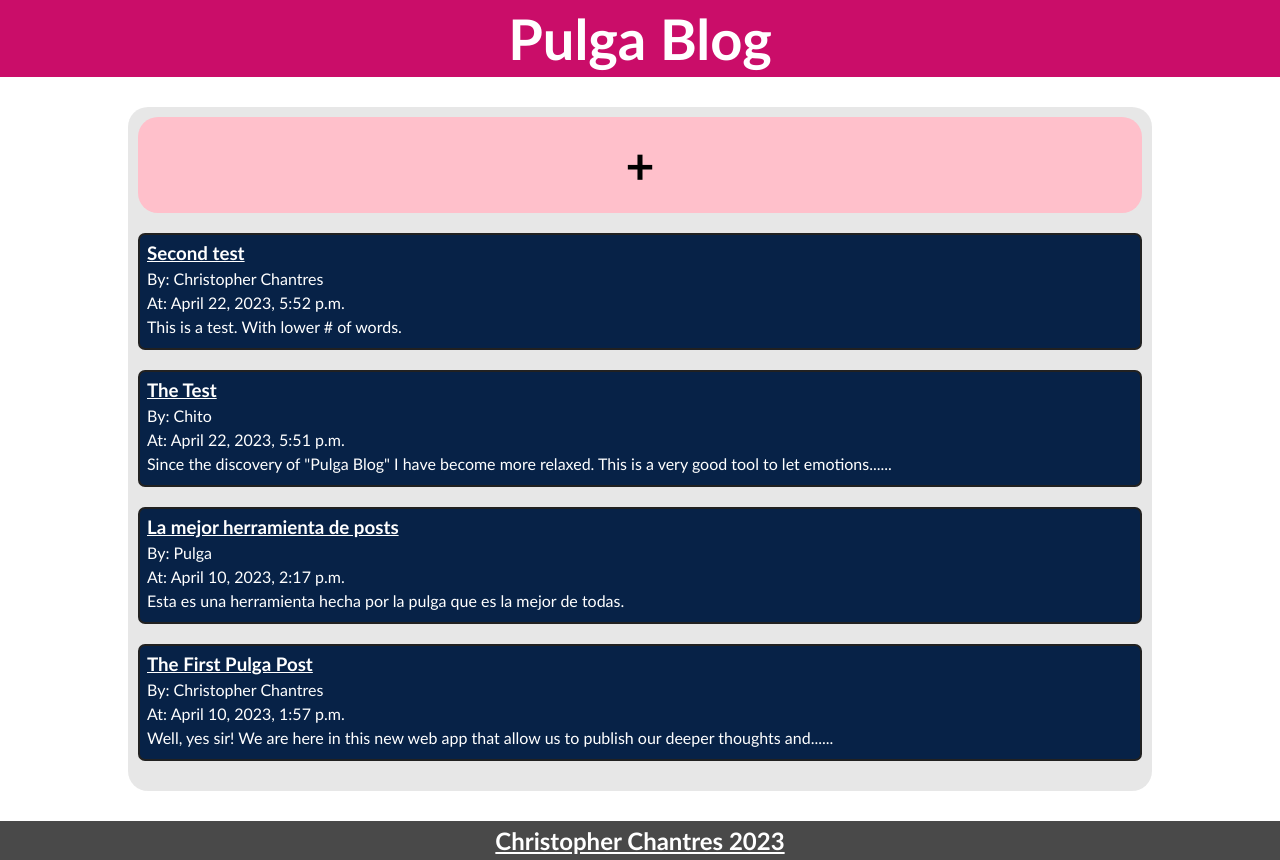
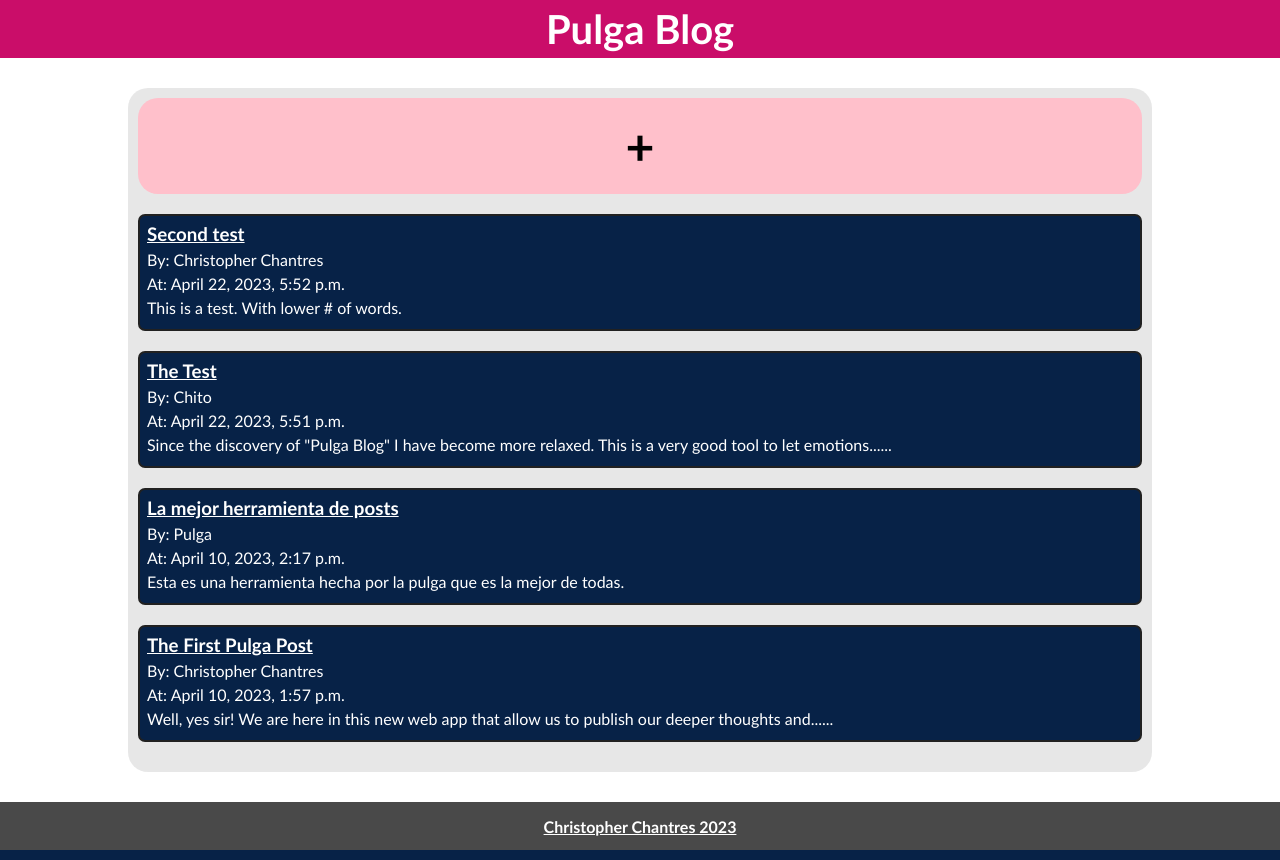
Before and after one commit to ChristopherChantres/django-pulga-blog, a Django app: page / in a window 1280 px wide. Run offline with Django 4.2, Linux system fonts and the light colour scheme; data comes from the database, SQL or seed files in the repository.

Commit message:
Header (font size and link to /) and footer updated

```diff
--- a/polls/static/css/base.css
+++ b/polls/static/css/base.css
@@ -20,8 +20,12 @@ header {
   padding: 5px;
 }
 
-h1 {
-  font-size: 3.5rem;
+header h1 {
+  font-size: 2.5rem;
+}
+
+header h1 a {
+  text-decoration: none;
   color: var(--white-title);
 }
 
@@ -30,13 +34,13 @@ footer {
   align-items: center;
   justify-content: center;
   width: 100vw;
-  height: auto;
+  height: 3rem;
   background-color: var(--gray-dark);
   padding: 5px;
 }
 
 footer div a {
   color: white;
-  font-size: 1.5rem;
+  font-size: 1rem;
   font-weight: bold;
 }
--- a/templates/base.html
+++ b/templates/base.html
@@ -11,7 +11,7 @@
   </head>
   <body>
     <header>
-      <h1>Pulga Blog</h1>
+      <h1><a href="/">Pulga Blog</a></h1>
     </header>
     {% block main %}
     {% endblock main %}
```
